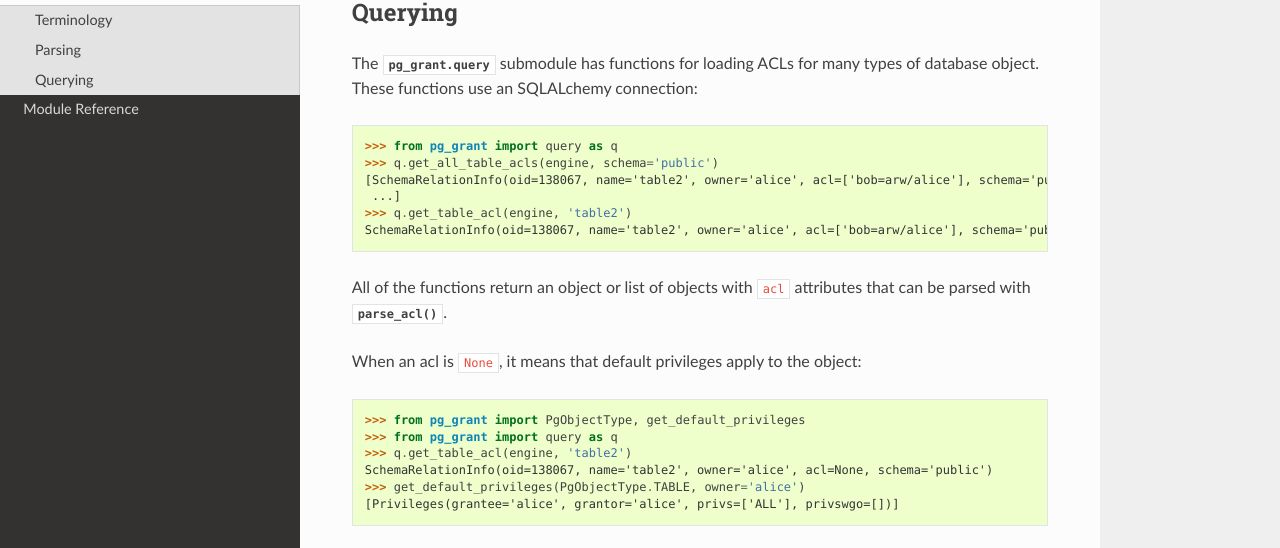
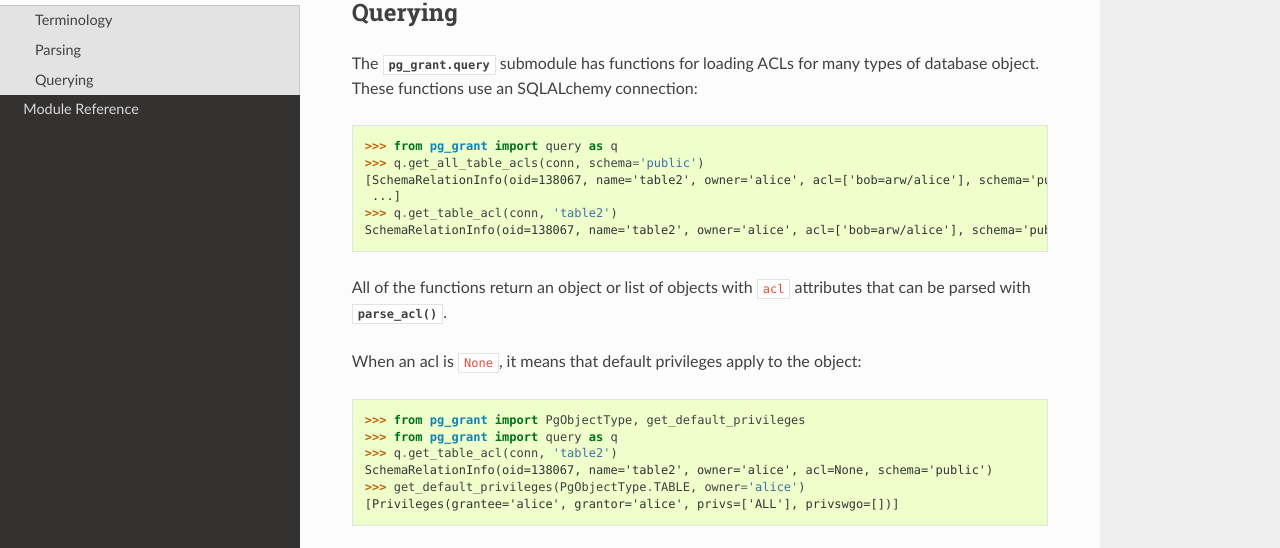
Before and after one commit to RazerM/pg_grant, a Sphinx documentation site: the page built from docs/usage.rst, in a window 1280 px wide and 900 px high, scrolled down 673 px. Shown: the part 186-734 px from the top of the window. Built offline with Sphinx 7.4.7 and the Read the Docs theme 2.0.0, drawn with Linux system fonts in a browser that asks for light colours.

Commit message:
Fix direct usages of engine in docs

```diff
--- a/README.rst
+++ b/README.rst
@@ -27,7 +27,8 @@ Example
     >>> from sqlalchemy import create_engine
     >>> from pg_grant.query import get_table_acl
     >>> engine = create_engine('postgresql://...')
-    >>> get_table_acl(engine, 'table2')
+    >>> with engine.connect() as conn:
+    ...     get_table_acl(conn, 'table2')
     SchemaRelationInfo(oid=138067, name='table2', owner='alice', acl=['alice=arwdDxt/alice', 'bob=arwdDxt/alice'], schema='public')
 
     >>> from pg_grant import PgObjectType
--- a/docs/usage.rst
+++ b/docs/usage.rst
@@ -49,10 +49,10 @@ types of database object. These functions use an SQLALchemy connection:
 .. code-block:: python
 
     >>> from pg_grant import query as q
-    >>> q.get_all_table_acls(engine, schema='public')
+    >>> q.get_all_table_acls(conn, schema='public')
     [SchemaRelationInfo(oid=138067, name='table2', owner='alice', acl=['bob=arw/alice'], schema='public')
      ...]
-    >>> q.get_table_acl(engine, 'table2')
+    >>> q.get_table_acl(conn, 'table2')
     SchemaRelationInfo(oid=138067, name='table2', owner='alice', acl=['bob=arw/alice'], schema='public')
 
 All of the functions return an object or list of objects with ``acl``
@@ -64,7 +64,7 @@ When an acl is ``None``, it means that default privileges apply to the object:
 
     >>> from pg_grant import PgObjectType, get_default_privileges
     >>> from pg_grant import query as q
-    >>> q.get_table_acl(engine, 'table2')
+    >>> q.get_table_acl(conn, 'table2')
     SchemaRelationInfo(oid=138067, name='table2', owner='alice', acl=None, schema='public')
     >>> get_default_privileges(PgObjectType.TABLE, owner='alice')
     [Privileges(grantee='alice', grantor='alice', privs=['ALL'], privswgo=[])]
```
